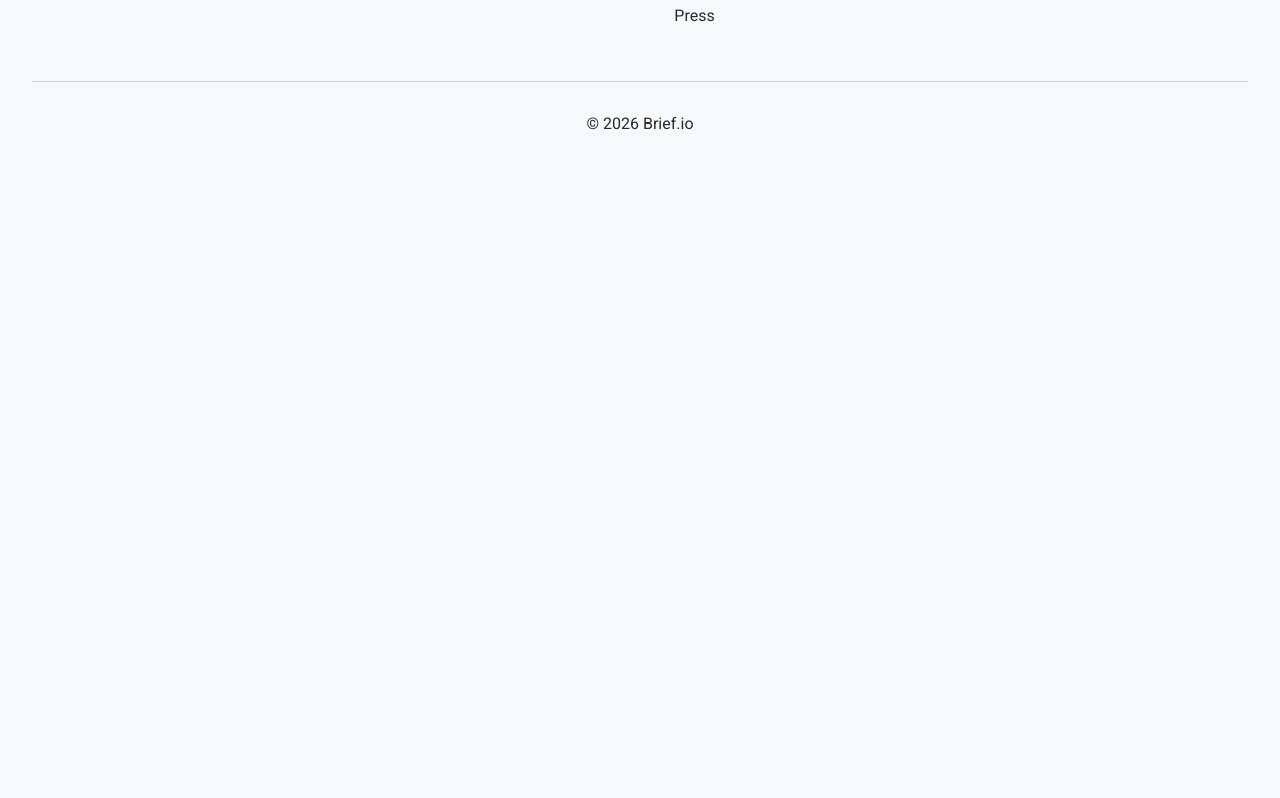
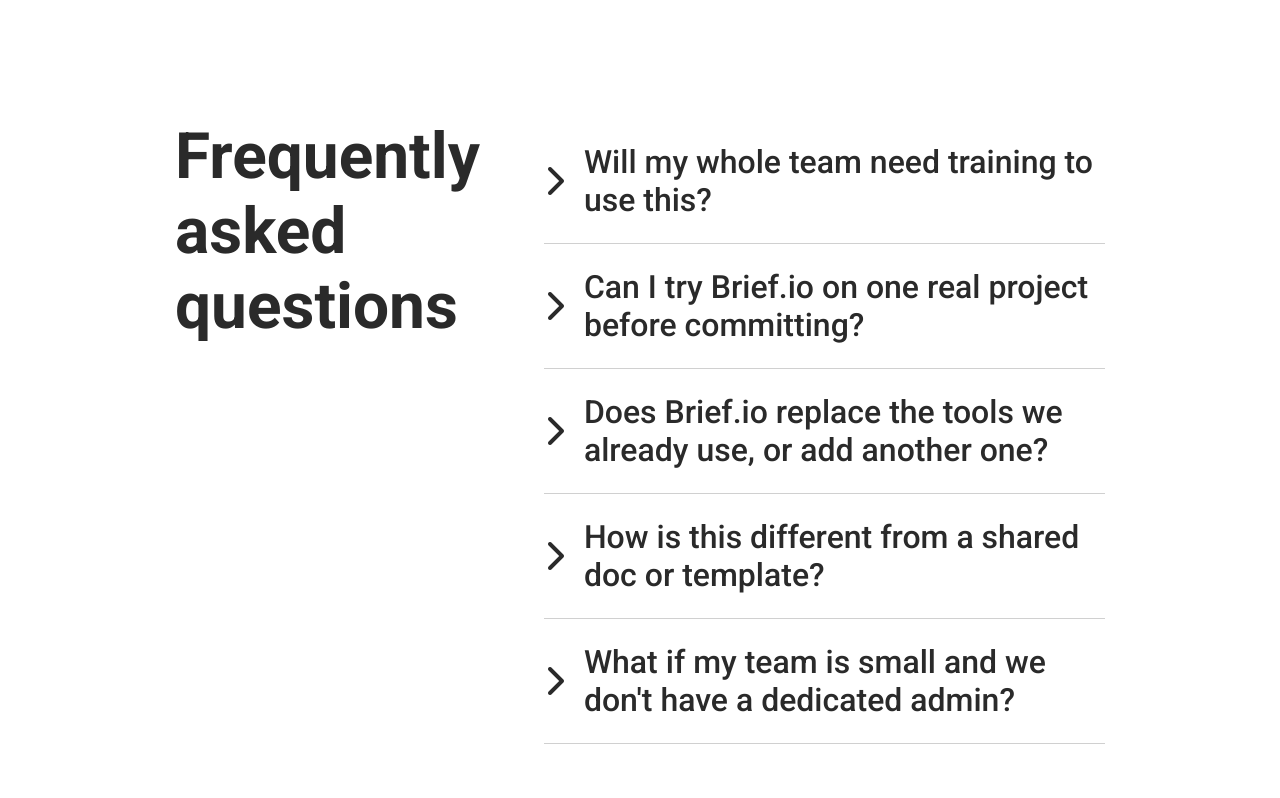
Before and after one commit to Mikal-E/Brief.io-SasS-Brief-Builder-Full-Stack-MERN, a React (Vite) app in the folder frontend/: page /pricing in a window 1280 px wide. Shown: the part 4962-5760 px from the top of the page. Before the commit the page ends 5143 px from the top, so only its background shows below. Built offline with nearby package versions, Linux system fonts and the light colour scheme.

Commit message:
Built out Faq.jsx that will go at the bottom of Pricing.jsx and Contact.jsx. Wired it in Pricing.jsx, and styled it in Faq.css

```diff
--- /dev/null
+++ b/frontend/src/components/Faq/Faq.css
@@ -0,0 +1,75 @@
+/* This styling is for the FAQ section and will go at the bottom of Pricing.jsx and Contact.jsx. */
+
+.faq {
+
+    background-color: var(--white);
+    margin-top: 150px;
+    padding-top: 150px;
+    padding-bottom: 150px;
+    padding-left: 175px;
+    padding-right: 175px;
+    display: flex;
+    gap: 64px;
+
+}
+
+.faq-heading {
+
+    font-size: 64px;
+    flex: 1;
+
+}
+
+.faq-list {
+
+    flex: 2;
+
+}
+
+.faq-item {
+
+    border-bottom: 1px solid var(--border-grey);
+    padding-top: 24px;
+    padding-bottom: 24px;
+
+}
+
+.faq-question {
+
+    background: none;
+    border: none;
+    cursor: pointer;
+    display: flex;
+    align-items: center;
+    gap: 20px;
+    font-family: var(--font-main);
+    font-size: 32px;
+    font-weight: 500;
+    color: var(--text-dark);
+    text-align: left;
+    width: 100%;
+    padding: 0;
+
+}
+
+.faq-icon-open {
+
+    transform: rotate(90deg);
+
+}
+
+.faq-question i {
+
+    transition: transform 0.2s ease;
+    flex-shrink: 0;
+
+}
+
+.faq-answer {
+
+    margin-top: 16px;
+    margin-left: 52px;
+    font-size: 18px;
+    color: var(--text-muted);
+
+}
--- /dev/null
+++ b/frontend/src/components/Faq/Faq.jsx
@@ -0,0 +1,94 @@
+import { useState } from "react"
+import "./Faq.css"
+
+/* This is the FAQ section that will go at the bottom of Pricing.jsx and Contact.jsx. It use useState to track which question which question
+index is currently open in state and show/hide that question's answer based on whether it matches the open index. One question will be open at a time. */
+
+const faqData = [
+
+    {
+        question: "Will my whole team need training to use this?",
+        answer: "No. If your team can fill out a form, they can build a brief. Most people are productive within their first session."
+    },
+
+    {
+        question: "Can I try Brief.io on one real project before committing?",
+        answer: "Yes. Build a full brief with your own project details before you ever create an account."
+    },
+
+    {
+        question: "Does Brief.io replace the tools we already use, or add another one?",
+        answer: "It replaces the step where briefs get rewritten three different ways. Your team can still use the tools they already have — Brief.io just gives you one clean source to work from."
+    },
+
+    {
+        question: "How is this different from a shared doc or template?",
+        answer: "Templates drift. Every project ends up with a slightly different version. Brief.io keeps the format consistent, every time, without anyone maintaining it by hand."
+    },
+
+    {
+        question: "What if my team is small and we don't have a dedicated admin?",
+        answer: "That's who this is built for. No steep learning curve, no admin required to keep it running."
+    }
+
+]
+
+function Faq() {
+
+    const [openIndex, setOpenIndex] = useState(null)
+
+    function handleToggle(index) {
+
+        if (openIndex === index) {
+
+            setOpenIndex(null)
+
+        } else {
+
+            setOpenIndex(index)
+
+        }
+
+    }
+
+    return (
+
+        <section className="faq">
+
+            <h2 className="faq-heading">Frequently
+            <br />
+            asked questions</h2>
+
+            <div className="faq-list">
+
+                {faqData.map((item, index) => (
+
+                    <div className="faq-item" key={index}>
+
+                        <button className="faq-question" onClick={() => handleToggle(index)}>
+
+                            <i className={`fa-solid fa-chevron-right ${openIndex === index ? "faq-icon-open" : ""}`}></i>
+
+                            <span>{item.question}</span>
+
+                        </button>
+
+                        {openIndex === index && (
+
+                            <p className="faq-answer">{item.answer}</p>
+
+                        )}
+
+                    </div>
+
+                ))}
+
+            </div>
+
+        </section>
+
+    )
+
+}
+
+export default Faq
--- a/frontend/src/pages/Pricing/Pricing.jsx
+++ b/frontend/src/pages/Pricing/Pricing.jsx
@@ -4,6 +4,7 @@
 import PricingCards from "../../components/PricingCards/PricingCards"
 import TrustedLogos from "../../components/TrustedLogos/TrustedLogos"
 import PricingTable from "../../components/PricingTable/PricingTable"
+import Faq from "../../components/Faq/Faq"
 
 function PricingPage() {
 
@@ -33,6 +34,8 @@
 
             <PricingTable />
 
+            <Faq />
+
         </div>
 
     )
```
